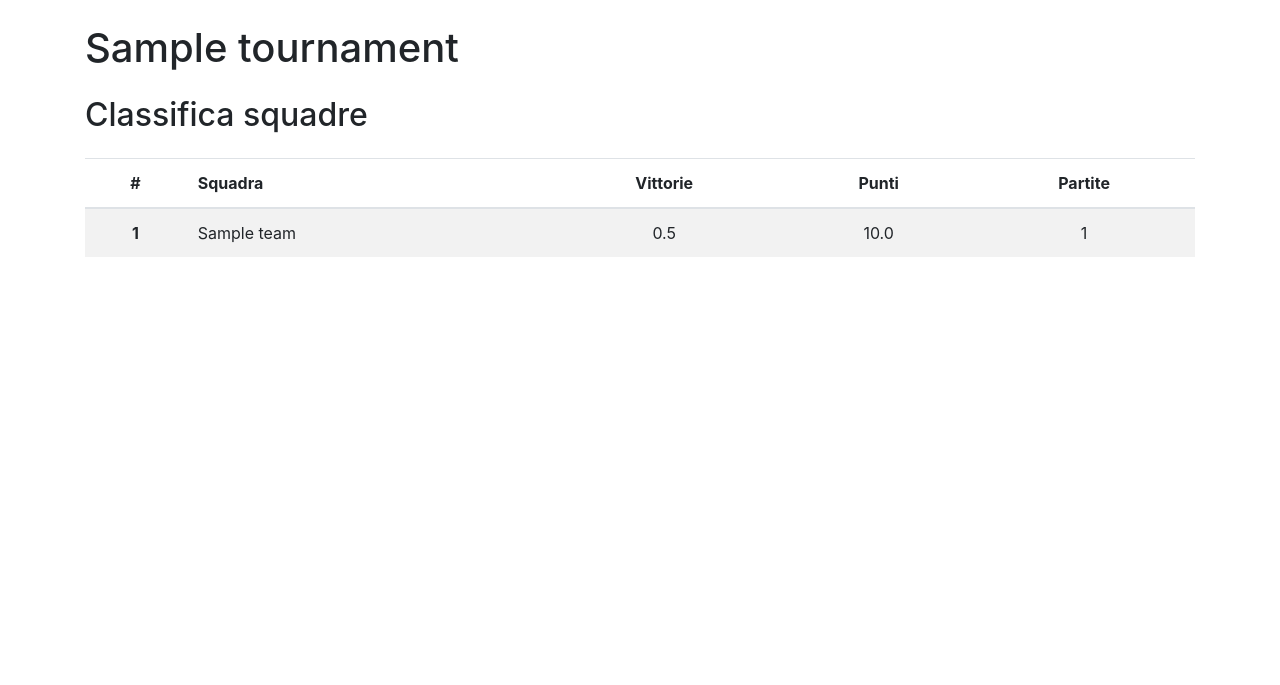
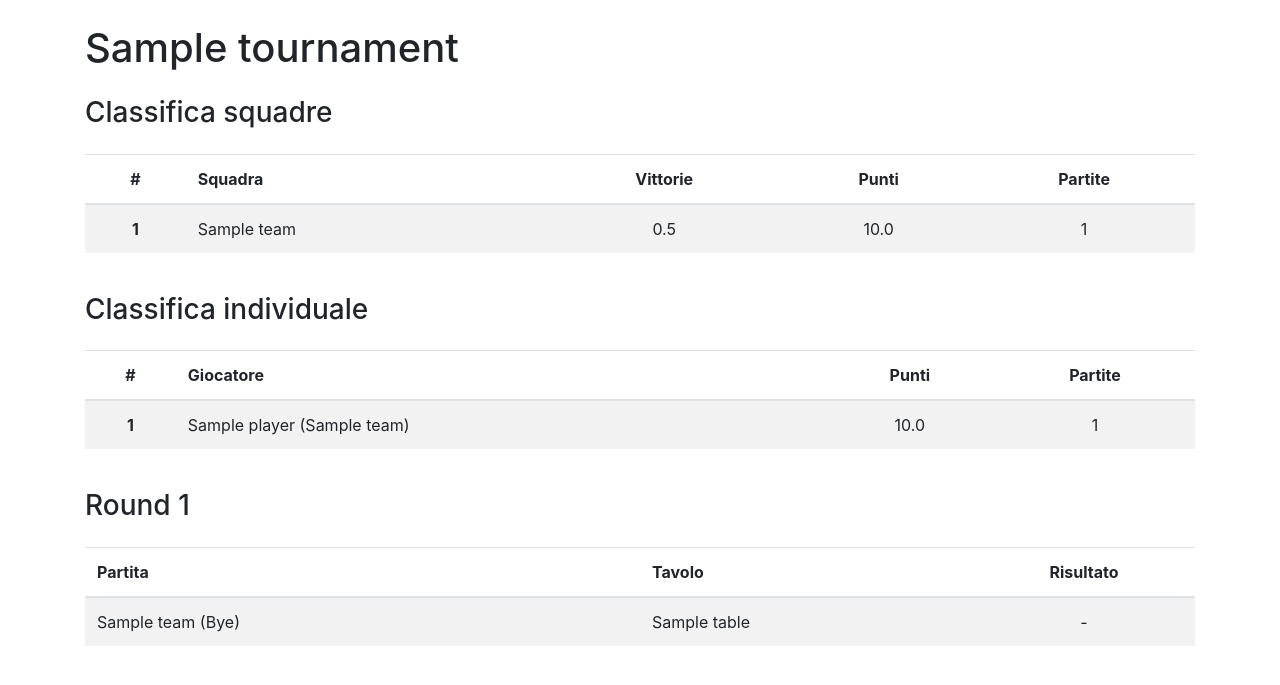
Before and after one commit to giove91/multi-table-tournament, a Django app: page / in a window 1280 px wide. Shown: the top 685 px of the page. Run offline with Django 3.2, Linux system fonts and the light colour scheme; tables that the repository leaves empty hold one stand-in row (values such as "Sample post"); some libraries are stand-ins or nearby versions.

Commit message:
Round data.

```diff
--- a/templates/index.html
+++ b/templates/index.html
@@ -17,7 +17,8 @@
 <div class="container my-4">
 <h1>{{ tournament.name }}</h1>
 
-<h2 class="my-4">Classifica squadre</h2>
+
+<h3 class="my-4">Classifica squadre</h3>
 
 <div class="table-responsive">
 <table class="table table-striped">
@@ -44,6 +45,62 @@
 </table>
 </div>
 
+
+<h3 class="my-4">Classifica individuale</h3>
+
+<div class="table-responsive">
+<table class="table table-striped">
+<thead>
+    <tr>
+    <th scope="col" class="text-center">#</th>
+    <th scope="col">Giocatore</th>
+    <th scope="col" class="text-center">Punti</th>
+    <th scope="col" class="text-center">Partite</th>
+    </tr>
+</thead>
+<tbody>
+{% for player, score, rank in player_scoreboard %}
+    <tr>
+        <th scope="row" class="text-center">{{ rank }}</th>
+        <td>{{ player }}</td>
+        <td class="text-center">{{ score.primary }}</td>
+        <td class="text-center">{{ score.num_matches }}</td>
+    </tr>
+{% endfor %}
+</tbody>
+</table>
+</div>
+
+
+
+{% for round in rounds %}
+
+<h3 class="my-4">{{ round }}</h3>
+
+<div class="table-responsive">
+<table class="table table-striped">
+<thead>
+    <tr>
+    <th scope="col" style="width: 50%">Partita</th>
+    <th scope="col" style="width: 30%">Tavolo</th>
+    <th scope="col" style="width: 20%" class="text-center">Risultato</th>
+    </tr>
+</thead>
+<tbody>
+{% for match in round.normal_matches %}
+    <tr>
+        <td>{{ match }}</td>
+        <td>{{ match.table|default_if_none:"-" }}</td>
+        <td class="text-center">{{ match.result|default_if_none:"-" }}</td>
+    </tr>
+{% endfor %}
+</tbody>
+</table>
+</div>
+
+{% endfor %}
+
+
 </div>
 
 <script src="https://code.jquery.com/jquery-3.2.1.slim.min.js" integrity="sha384-KJ3o2DKtIkvYIK3UENzmM7KCkRr/rE9/Qpg6aAZGJwFDMVNA/GpGFF93hXpG5KkN" crossorigin="anonymous"></script>
--- a/tournament/models.py
+++ b/tournament/models.py
@@ -303,6 +303,8 @@ class Round(models.Model):
     def team_scoreboard(self, fill_results=False):
         return sum((match.team_scoreboard(fill_results=fill_results) for match in Match.objects.filter(round=self)), Counter({team: Score() for team in Team.objects.filter(active=True)}))
 
+    def normal_matches(self):
+        return self.match_set.filter(type=NORMAL)
 
     class Meta:
         ordering = ['number']
@@ -391,12 +393,12 @@ class Match(models.Model):
     def player_scoreboard(self):
         if self.type == BYE:
             return Counter({
-                player_result.player: Score(Decimal('1.0'), match_type=BYE) for player_result in self.playerresult_set.all()
+                player_result.player: Score(Decimal('1.0'), num_matches=1, match_type=BYE) for player_result in self.playerresult_set.all()
             })
 
         else:
             return Counter({
-                player_result.player: Score(player_result.score if player_result.score is not None else Decimal('0.0'), match_type=NORMAL) for player_result in self.playerresult_set.all()
+                player_result.player: Score(player_result.score if player_result.score is not None else Decimal('0.0'), num_matches=1, match_type=NORMAL) for player_result in self.playerresult_set.all()
             })
 
 
--- a/tournament/views.py
+++ b/tournament/views.py
@@ -33,6 +33,7 @@ class IndexView(TemplateView):
 
         context = super().get_context_data(**kwargs)
         context['tournament'] = tournament
-
         context['team_scoreboard'] = sorted_scoreboard(tournament.team_scoreboard())
+        context['player_scoreboard'] = sorted_scoreboard(tournament.player_scoreboard())
+        context['rounds'] = tournament.round_set.all().order_by('-number')
         return context
```
